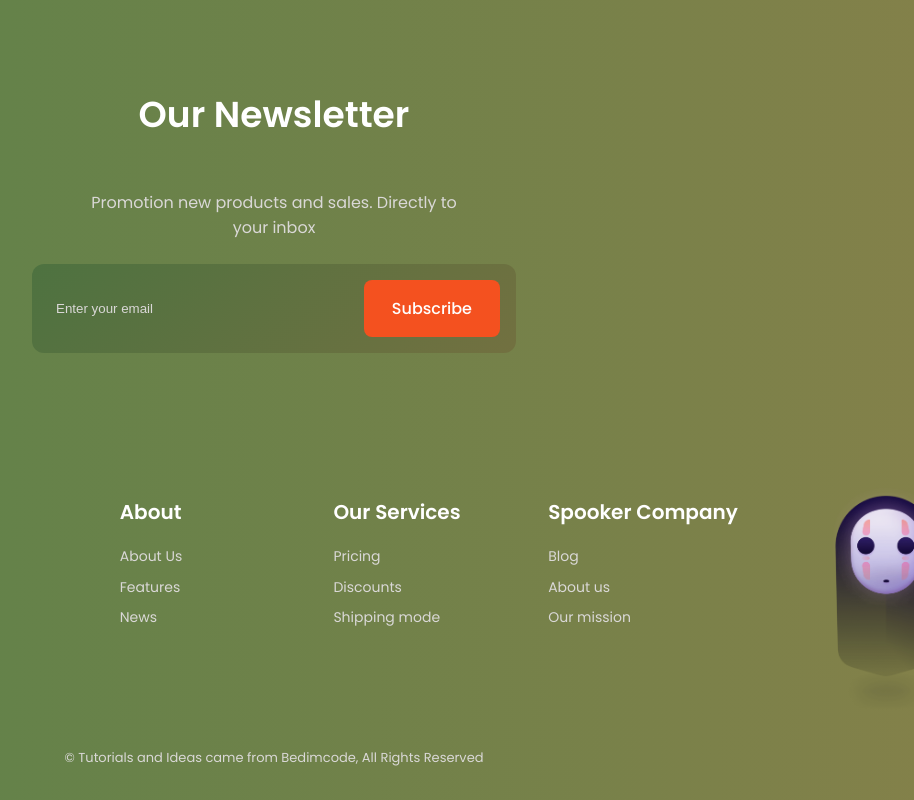
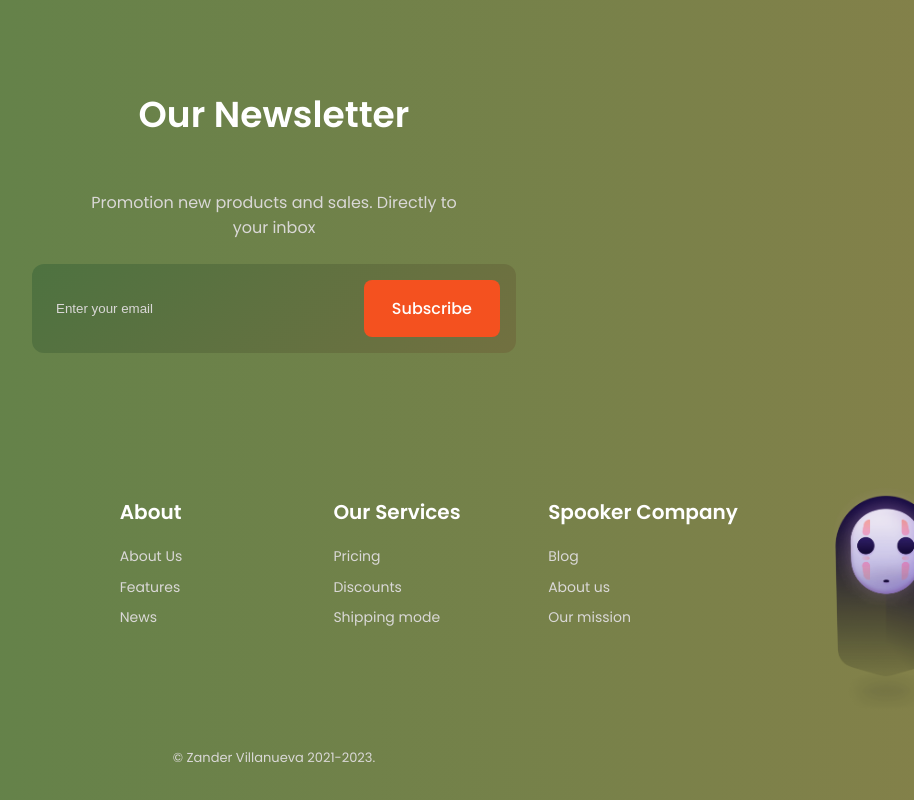
Before and after one commit to ZanderOgayu/Responsive-Multi-Page-Website, a plain HTML site: page index.html in a window 1280 px wide. Shown: the part 3863-4663 px from the top of the page, 366-1280 px from the left. Drawn offline with nearby package versions, Linux system fonts and the light colour scheme.

Commit message:
Updated index.html
Agoi

```diff
--- a/index.html
+++ b/index.html
@@ -487,7 +487,7 @@
                     </div>
                 </div>
 
-                <span class="footer__copy">&#169; Tutorials and Ideas came from Bedimcode, All Rights Reserved</span>
+                <span class="footer__copy">&#169; Zander Villanueva 2021-2023.</span>
 
                 <img src="assets/img/footer1-img.png" alt="" class="footer__img-one">
                 <img src="assets/img/footer2-img.png" alt="" class="footer__img-two">
```
